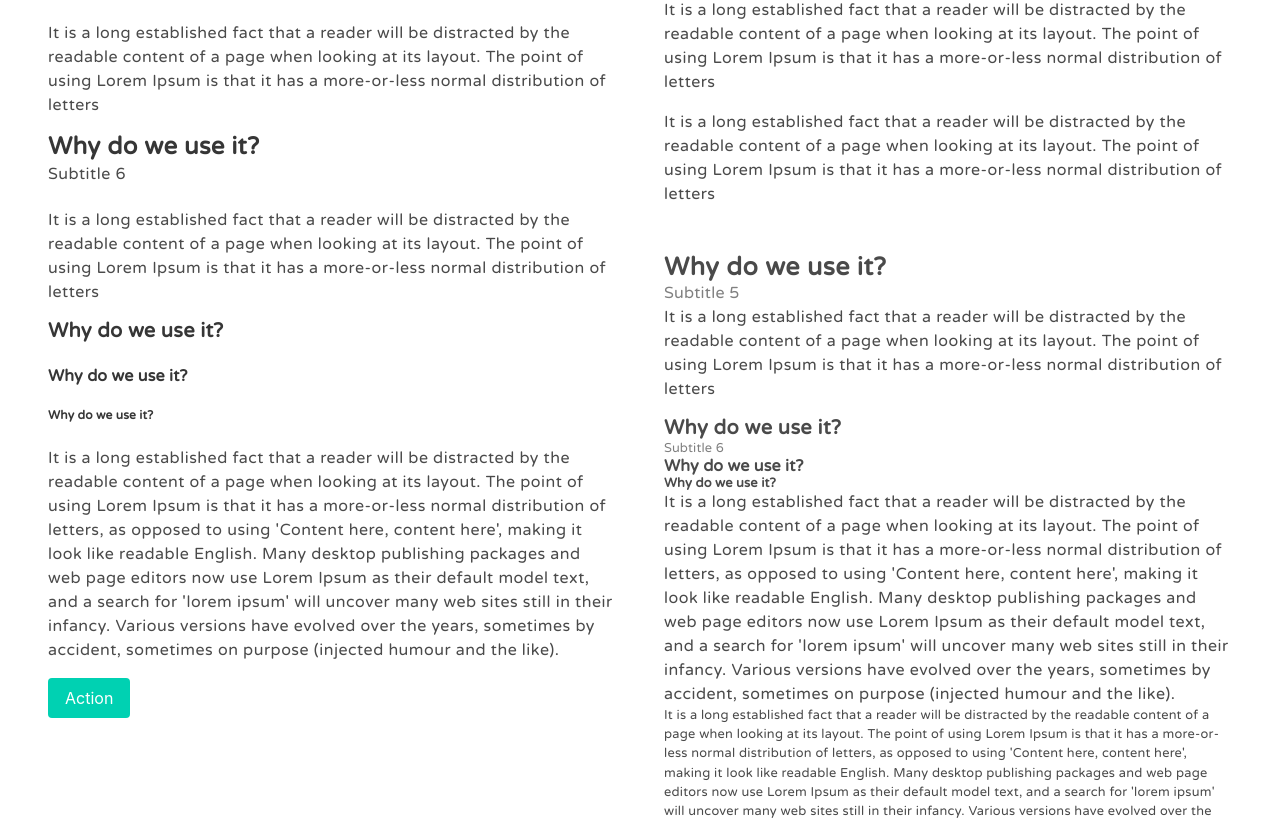
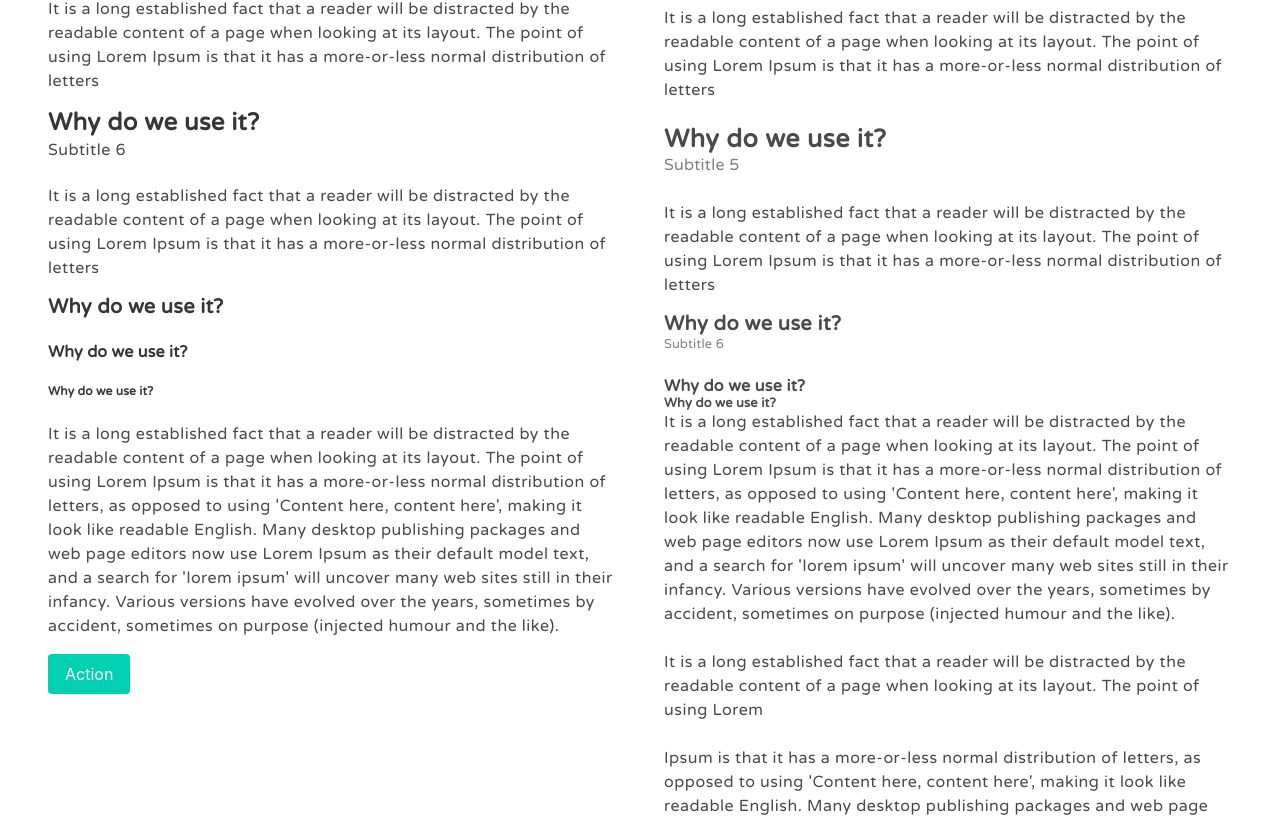
Before and after one commit to a-spasov/cubix, a Vue app: page / in a window 1280 px wide. Shown: the part 861-1681 px from the top of the page. Built offline with nearby package versions, Linux system fonts and the light colour scheme.

Commit message:
project setup: spacings

```diff
--- a/src/assets/sass/bulma-overwrites.scss
+++ b/src/assets/sass/bulma-overwrites.scss
@@ -3,23 +3,42 @@
 @import "../../../node_modules/bulma/sass/utilities/functions.sass";
 
 // --font sizes--
-// $base-size: 1em;
-// $scale-ratio: 1.25;
-// $size-1: calc($base-size * pow($scale-ratio, 5));
-// $size-2: calc($base-size * pow($scale-ratio, 4));
-// $size-3: calc($base-size * pow($scale-ratio, 3));
-// $size-4: calc($base-size * pow($scale-ratio, 2));
-// $size-5: calc($base-size * $scale-ratio);
-// $size-6: $base-size;
-// $size-7: calc($base-size / $scale-ratio);
+// $base-font-size: var(--text-base-size);
+// $scale-ratio: var(--text-scale-ratio);
+// $size-1: calc($base-font-size * pow($scale-ratio, 5));
+// $size-2: calc($base-font-size * pow($scale-ratio, 4));
+// $size-3: calc($base-font-size * pow($scale-ratio, 3));
+// $size-4: calc($base-font-size * pow($scale-ratio, 2));
+// $size-5: calc($base-font-size * $scale-ratio);
+// $size-6: $base-font-size;
+// $size-7: calc($base-font-size / $scale-ratio);
 
 
 // --spacings--
-// $spacing-shortcuts: ("margin": "m");
-// $spacing-horizontal: "x";
-// $spacing-vertical: "y";
-// $spacing-values: ("0": 0, "1": 4px, "2": 8px, "3": 12px, "4": 16px, "5": 20px, "6": 24px, "7": 28px, "8": 32px, "9": 36px, "10": 40px,);
-
+$spacing-base: var(--spacing-base-size);
+$spacing-shortcuts: ("margin": "m", "padding": p);
+$spacing-horizontal: "x";
+$spacing-vertical: "y";
+$spacing-values: (
+  "0": calc(0 * $spacing-base),
+  "1": calc(1 * $spacing-base),
+  "2": calc(2 * $spacing-base),
+  "3": calc(3 * $spacing-base),
+  "4": calc(4 * $spacing-base),
+  "5": calc(5 * $spacing-base),
+  "6": calc(6 * $spacing-base),
+  "7": calc(7 * $spacing-base),
+  "8": calc(8 * $spacing-base),
+  "9": calc(9 * $spacing-base),
+  "10": calc(10 * $spacing-base),
+  "11": calc(11 * $spacing-base),
+  "12": calc(12 * $spacing-base),
+  "13": calc(13 * $spacing-base),
+  "14": calc(14 * $spacing-base),
+  "15": calc(15 * $spacing-base),
+  "16": calc(16 * $spacing-base),
+  "17": calc(17 * $spacing-base),
+);
 
 
 // $family-sans-serif: 'Arial', sans-serif;
--- a/src/assets/sass/main.scss
+++ b/src/assets/sass/main.scss
@@ -1,2 +1,3 @@
 @import "./bulma-overwrites.scss";
 @import "./typography.scss";
+@import "./spacings.scss";
--- a/src/assets/sass/spacings.scss
+++ b/src/assets/sass/spacings.scss
@@ -1,10 +1,11 @@
 :root {
-    --space-unit: 1em;
-    --space-xxs: calc(0.25 * var(--space-unit)); // 4px
-    --space-xs: calc(0.5 * var(--space-unit));  // 8px
-    --space-sm: calc(0.75 * var(--space-unit)); // 12px
-    --space-md: calc(1.25 * var(--space-unit)); // 20px
-    --space-lg: calc(2 * var(--space-unit));    // 32px
-    --space-xl: calc(3.25 * var(--space-unit)); // 52px
-    --space-xxl: calc(5.25 * var(--space-unit)); // 84px
+    --spacing-base-size: 4px;
+    // --spacing-scale-ratio: 4;
+    // --space-xxs: calc(0.25 * var(--space-unit)); // 4px
+    // --space-xs: calc(0.5 * var(--space-unit));  // 8px
+    // --space-sm: calc(0.75 * var(--space-unit)); // 12px
+    // --space-md: calc(1.25 * var(--space-unit)); // 20px
+    // --space-lg: calc(2 * var(--space-unit));    // 32px
+    // --space-xl: calc(3.25 * var(--space-unit)); // 52px
+    // --space-xxl: calc(5.25 * var(--space-unit)); // 84px
 }
--- a/src/layouts/DesktopLayout.vue
+++ b/src/layouts/DesktopLayout.vue
@@ -85,30 +85,38 @@ import SiteFooter from '../components/layout/SiteFooter.vue';
         </p>
         <h2 class="">Why do we use it?</h2>
         <p class="subtitle-4 mb-5">Subtitle 4</p>
-        <p class="mb-4">
-          It is a long established fact that a reader will be distracted by the readable content of a page when looking at
-          its layout. The point of using Lorem Ipsum is that it has a more-or-less normal distribution of letters
-        </p>
         <p class="mb-6">
           It is a long established fact that a reader will be distracted by the readable content of a page when looking at
           its layout. The point of using Lorem Ipsum is that it has a more-or-less normal distribution of letters
         </p>
         <h3 class="">Why do we use it?</h3>
-        <p class="subtitle-5">Subtitle 5</p>
+        <p class="subtitle-5  mb-6">Subtitle 5</p>
         <p class="mb-4">
           It is a long established fact that a reader will be distracted by the readable content of a page when looking at
           its layout. The point of using Lorem Ipsum is that it has a more-or-less normal distribution of letters
         </p>
         <h4 class="">Why do we use it?</h4>
-        <p class="subtitle-6">Subtitle 6</p>
+        <p class="subtitle-6 mb-6">Subtitle 6</p>
 
-        <h5 class="" style="letter-spacing: 0.15px;">Why do we use it?</h5>
-        <h6 class="" style="letter-spacing: 0.15px;">Why do we use it?</h6>
-        <p style="letter-spacing: 0.5px;">
+        <h5 class="">Why do we use it?</h5>
+        <h6 class="">Why do we use it?</h6>
+        <p class="block">
           It is a long established fact that a reader will be distracted by the readable content of a page when looking at
           its layout. The point of using Lorem Ipsum is that it has a more-or-less normal distribution of letters, as
           opposed to using 'Content here, content here', making it look like readable English. Many desktop publishing
           packages and web page editors now use Lorem Ipsum as their default model text, and a search for 'lorem ipsum'
+          will uncover many web sites still in their infancy. Various versions have evolved over the years, sometimes by
+          accident, sometimes on purpose (injected humour and the like).
+        </p>
+        <p class="block">
+          It is a long established fact that a reader will be distracted by the readable content of a page when looking at
+          its layout. The point of using Lorem
+        </p>
+        <p class="block">Ipsum is that it has a more-or-less normal distribution of letters, as
+          opposed to using 'Content here, content here', making it look like readable English. Many desktop publishing
+          packages and web page editors now use Lorem Ipsum as their default model text, and a search for 'lorem ipsum'
+        </p>
+        <p class="block">
           will uncover many web sites still in their infancy. Various versions have evolved over the years, sometimes by
           accident, sometimes on purpose (injected humour and the like).
         </p>
```
